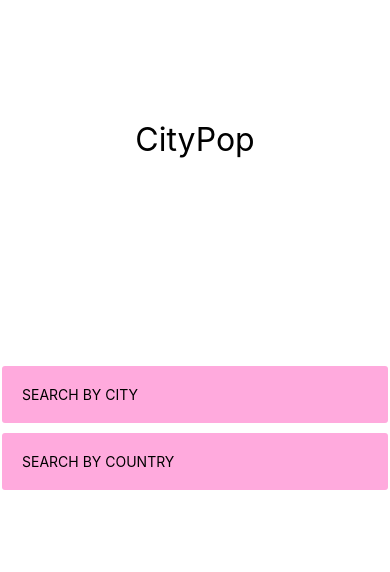
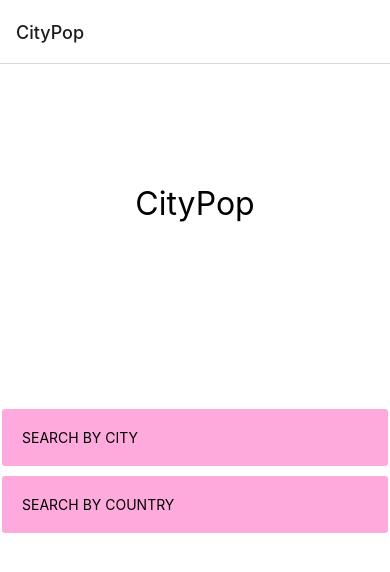
Before and after one commit to Casulu/CityPop, a React Native app: screen /Home in a window 390 px wide. Shown: the top 572 px of the page. Built offline with nearby package versions, Linux system fonts and the light colour scheme.

Commit message:
Now uses react navigation for structuring pages

```diff
--- a/App.tsx
+++ b/App.tsx
@@ -1,53 +1,24 @@
-import { StatusBar } from 'expo-status-bar';
-import { Button, StyleSheet, Text, Touchable, TouchableOpacity, View } from 'react-native';
-import { Colors } from 'react-native/Libraries/NewAppScreen';
+import * as React from 'react';
+import HomeScreen from './HomeScreen';
+import { NavigationContainer } from '@react-navigation/native';
+import { createNativeStackNavigator } from '@react-navigation/native-stack';
 
-export default function App() {
+const Stack = createNativeStackNavigator();
+
+//https://reactnavigation.org/docs/typescript/
+
+const App = () => {
   return (
-    <View style={styles.container}>
-      <Text style={styles.appTitle}>CityPop</Text>
-      <View style={styles.homeButtonContainer}>
-        <TouchableOpacity
-          onPress={() => console.log("Hej")}
-          style={styles.touchables}
-        >
-            <Text>SEARCH BY CITY</Text>
-        </TouchableOpacity>
-        <TouchableOpacity
-          onPress={() => console.log("Hej")}
-          style={styles.touchables}
-        >
-          <Text>SEARCH BY COUNTRY</Text>
-        </TouchableOpacity>
-      </View>
-      <StatusBar style="auto" />
-    </View>
+    <NavigationContainer>
+      <Stack.Navigator>
+        <Stack.Screen
+          name="Home"
+          component={HomeScreen}
+          options={{ title: 'CityPop' }}
+        />
+      </Stack.Navigator>
+    </NavigationContainer>
   );
-}
+};
 
-const styles = StyleSheet.create({
-  container: {
-    flex: 1,
-    flexDirection: "column",
-    backgroundColor: '#fff',
-    alignItems: 'center',
-  },
-  appTitle: {
-    flex: 1,
-    paddingTop: 120,
-    fontSize: 32
-
-  },
-  homeButtonContainer: {
-    flex: 2,
-    alignSelf: 'stretch',
-  },
-  touchables: {
-    backgroundColor: '#fad',
-    borderRadius: 3,
-    padding: 20,
-    margin: 2,
-    marginBottom: 5,
-    marginTop: 5,
-  }
-});
+export default App;
--- /dev/null
+++ b/HomeScreen.tsx
@@ -0,0 +1,55 @@
+import { StatusBar } from 'expo-status-bar';
+import { NavigationContainer } from '@react-navigation/native';
+import { StyleSheet, Text,  TouchableOpacity, View } from 'react-native';
+
+const  HomeScreen = ({ navigation }: Props) => {
+  return (
+      <View style={styles.container}>
+      <Text style={styles.appTitle}>CityPop</Text>
+      <View style={styles.homeButtonContainer}>
+        <TouchableOpacity
+          onPress={() => console.log("Hej")}
+          style={styles.touchables}
+        >
+            <Text>SEARCH BY CITY</Text>
+        </TouchableOpacity>
+        <TouchableOpacity
+          onPress={() => console.log("Hej")}
+          style={styles.touchables}
+        >
+          <Text>SEARCH BY COUNTRY</Text>
+        </TouchableOpacity>
+      </View>
+      <StatusBar style="auto" />
+    </View>
+  );
+}
+
+const styles = StyleSheet.create({
+  container: {
+    flex: 1,
+    flexDirection: "column",
+    backgroundColor: '#fff',
+    alignItems: 'center',
+  },
+  appTitle: {
+    flex: 1,
+    paddingTop: 120,
+    fontSize: 32
+
+  },
+  homeButtonContainer: {
+    flex: 2,
+    alignSelf: 'stretch',
+  },
+  touchables: {
+    backgroundColor: '#fad',
+    borderRadius: 3,
+    padding: 20,
+    margin: 2,
+    marginBottom: 5,
+    marginTop: 5,
+  }
+});
+
+export default HomeScreen;
--- a/package.json
+++ b/package.json
@@ -10,6 +10,8 @@
     "eject": "expo eject"
   },
   "dependencies": {
+    "@react-navigation/native": "^6.0.10",
+    "@react-navigation/native-stack": "^6.6.2",
     "expo": "~44.0.0",
     "expo-status-bar": "^1.2.0",
     "react": "17.0.1",
```
Also changed, not shown: 2 other files (tests, documents, lock files or other folders).
